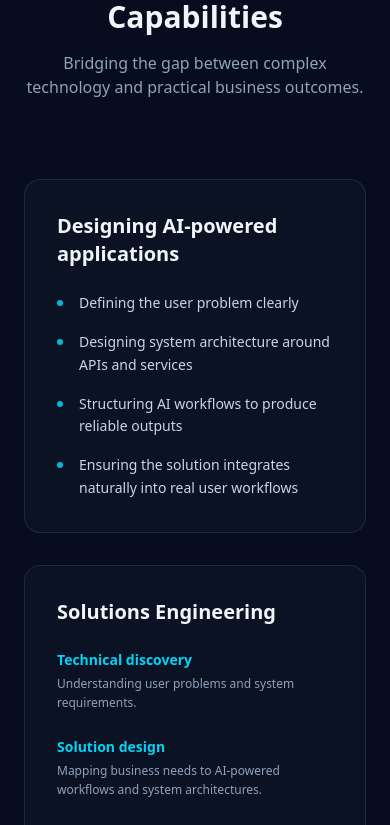
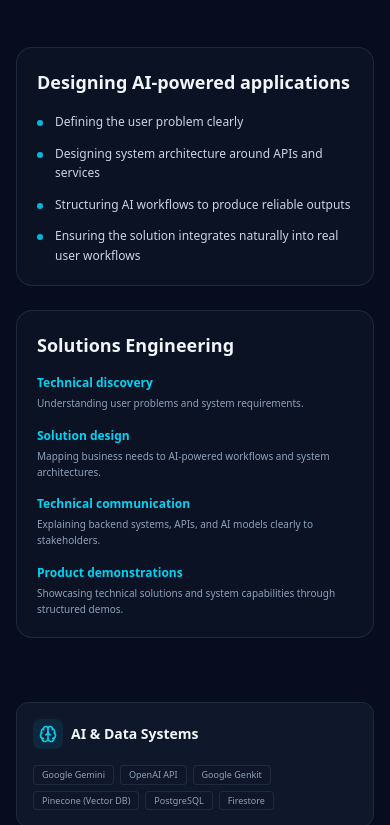
Before and after one commit to TolulopeBabajide/portfolio-website, a React (Vite) app: page / in a window 390 px wide. Shown: the part 3619-4444 px from the top of the page. Built offline with nearby package versions, Linux system fonts and the light colour scheme.

Commit message:
style: optimize Skills section layout for mobile screens

```diff
--- a/src/components/Skills.jsx
+++ b/src/components/Skills.jsx
@@ -83,45 +83,45 @@ const itemVariants = {
 
 const Skills = () => {
     return (
-        <section className="py-24 px-6 bg-slate-900/40 border-y border-slate-800/60">
+        <section className="py-12 sm:py-24 px-4 sm:px-6 bg-slate-900/40 border-y border-slate-800/60">
             <div className="max-w-6xl mx-auto w-full">
                 {/* Section Header */}
                 <motion.div
                     initial={{ opacity: 0, y: 20 }}
                     whileInView={{ opacity: 1, y: 0 }}
                     viewport={{ once: true }}
-                    className="mb-20 text-center"
+                    className="mb-12 sm:mb-20 text-center"
                 >
-                    <h2 className="text-3xl md:text-4xl font-bold mb-4">Solutions & Core Capabilities</h2>
-                    <p className="text-slate-400 max-w-2xl mx-auto">Bridging the gap between complex technology and practical business outcomes.</p>
+                    <h2 className="text-2xl sm:text-3xl md:text-4xl font-bold mb-3 sm:mb-4">Solutions & Core Capabilities</h2>
+                    <p className="text-sm sm:text-base text-slate-400 max-w-2xl mx-auto">Bridging the gap between complex technology and practical business outcomes.</p>
                 </motion.div>
 
                 {/* Strategy/Approach Section (From User Images) */}
-                <div className="grid grid-cols-1 lg:grid-cols-2 gap-8 mb-20">
+                <div className="grid grid-cols-1 lg:grid-cols-2 gap-6 sm:gap-8 mb-16 sm:mb-20">
                     {approachCategories.map((category, idx) => (
                         <motion.div
                             key={category.title}
                             initial={{ opacity: 0, x: idx === 0 ? -20 : 20 }}
                             whileInView={{ opacity: 1, x: 0 }}
                             viewport={{ once: true }}
-                            className="bg-slate-800/20 border border-slate-700/50 p-8 rounded-2xl"
+                            className="bg-slate-800/20 border border-slate-700/50 p-5 sm:p-8 rounded-2xl"
                         >
-                            <h3 className="text-xl font-bold text-slate-100 mb-6">{category.title}</h3>
+                            <h3 className="text-lg sm:text-xl font-bold text-slate-100 mb-4 sm:mb-6">{category.title}</h3>
                             {category.points ? (
-                                <ul className="space-y-4">
+                                <ul className="space-y-3 sm:space-y-4">
                                     {category.points.map(point => (
-                                        <li key={point} className="flex items-start gap-4">
+                                        <li key={point} className="flex items-start gap-3 sm:gap-4">
                                             <div className="w-1.5 h-1.5 rounded-full bg-cyan-500 mt-2 flex-shrink-0" />
-                                            <p className="text-slate-300 text-sm leading-relaxed">{point}</p>
+                                            <p className="text-slate-300 text-xs sm:text-sm leading-relaxed">{point}</p>
                                         </li>
                                     ))}
                                 </ul>
                             ) : (
-                                <div className="space-y-6">
+                                <div className="space-y-4 sm:space-y-6">
                                     {category.items.map(item => (
                                         <div key={item.label}>
-                                            <h4 className="text-sm font-bold text-cyan-400 mb-1">{item.label}</h4>
-                                            <p className="text-slate-400 text-xs leading-relaxed">{item.detail}</p>
+                                            <h4 className="text-xs sm:text-sm font-bold text-cyan-400 mb-1">{item.label}</h4>
+                                            <p className="text-slate-400 text-[10px] sm:text-xs leading-relaxed">{item.detail}</p>
                                         </div>
                                     ))}
                                 </div>
@@ -136,23 +136,23 @@ const Skills = () => {
                     initial="hidden"
                     whileInView="visible"
                     viewport={{ once: true }}
-                    className="grid grid-cols-1 md:grid-cols-2 lg:grid-cols-3 gap-6"
+                    className="grid grid-cols-1 md:grid-cols-2 lg:grid-cols-3 gap-4 sm:gap-6"
                 >
                     {skillCategories.map((category) => (
                         <motion.div
                             key={category.title}
                             variants={itemVariants}
-                            className="bg-slate-800/40 p-6 rounded-xl border border-slate-800 hover:border-cyan-500/20 transition-all group"
+                            className="bg-slate-800/40 p-4 sm:p-6 rounded-xl border border-slate-800 hover:border-cyan-500/20 transition-all group"
                         >
-                            <div className="flex items-center gap-3 mb-5">
-                                <div className="p-2 bg-cyan-500/10 rounded-lg text-cyan-400 group-hover:bg-cyan-500/20 transition-colors">
-                                    <category.icon size={20} />
+                            <div className="flex items-center gap-2 sm:gap-3 mb-4 sm:mb-5">
+                                <div className="p-1.5 sm:p-2 bg-cyan-500/10 rounded-lg text-cyan-400 group-hover:bg-cyan-500/20 transition-colors">
+                                    <category.icon size={18} className="sm:w-5 sm:h-5" />
                                 </div>
-                                <h3 className="text-base font-bold text-slate-100">{category.title}</h3>
+                                <h3 className="text-sm sm:text-base font-bold text-slate-100">{category.title}</h3>
                             </div>
-                            <div className="flex flex-wrap gap-2">
+                            <div className="flex flex-wrap gap-1.5 sm:gap-2">
                                 {category.skills.map(skill => (
-                                    <span key={skill} className="px-2.5 py-1 bg-slate-900/60 rounded text-[11px] font-medium text-slate-400 border border-slate-700/50">
+                                    <span key={skill} className="px-2 py-0.5 sm:px-2.5 sm:py-1 bg-slate-900/60 rounded text-[9px] sm:text-[11px] font-medium text-slate-400 border border-slate-700/50">
                                         {skill}
                                     </span>
                                 ))}
```
